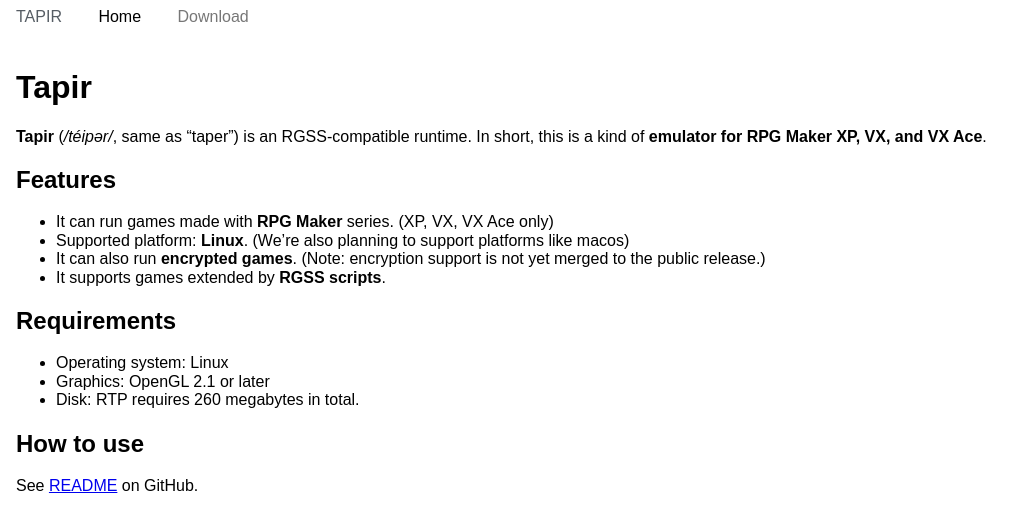
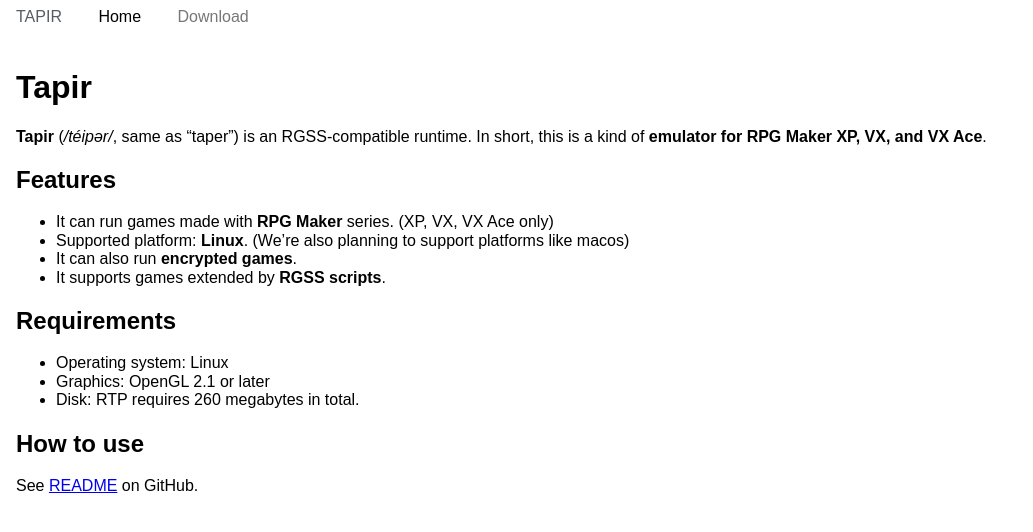
Before and after one commit to qnighy/tapir, a Jekyll site: the page built from index.md, in a window 1280 px wide. Shown: the top 532 px of the page, without its empty margins (0-1033 px from the left). Built offline with Jekyll 4.4.1, drawn with Linux system fonts in a browser that asks for light colours; nearby versions of some CDN libraries.

Commit message:
Remove note about encryption.

```diff
--- a/index.md
+++ b/index.md
@@ -9,7 +9,7 @@ title: Home
 
 - It can run games made with **RPG Maker** series. (XP, VX, VX Ace only)
 - Supported platform: **Linux**. (We're also planning to support platforms like macos)
-- It can also run **encrypted games**. (Note: encryption support is not yet merged to the public release.)
+- It can also run **encrypted games**.
 - It supports games extended by **RGSS scripts**.
 
 ## Requirements
```
